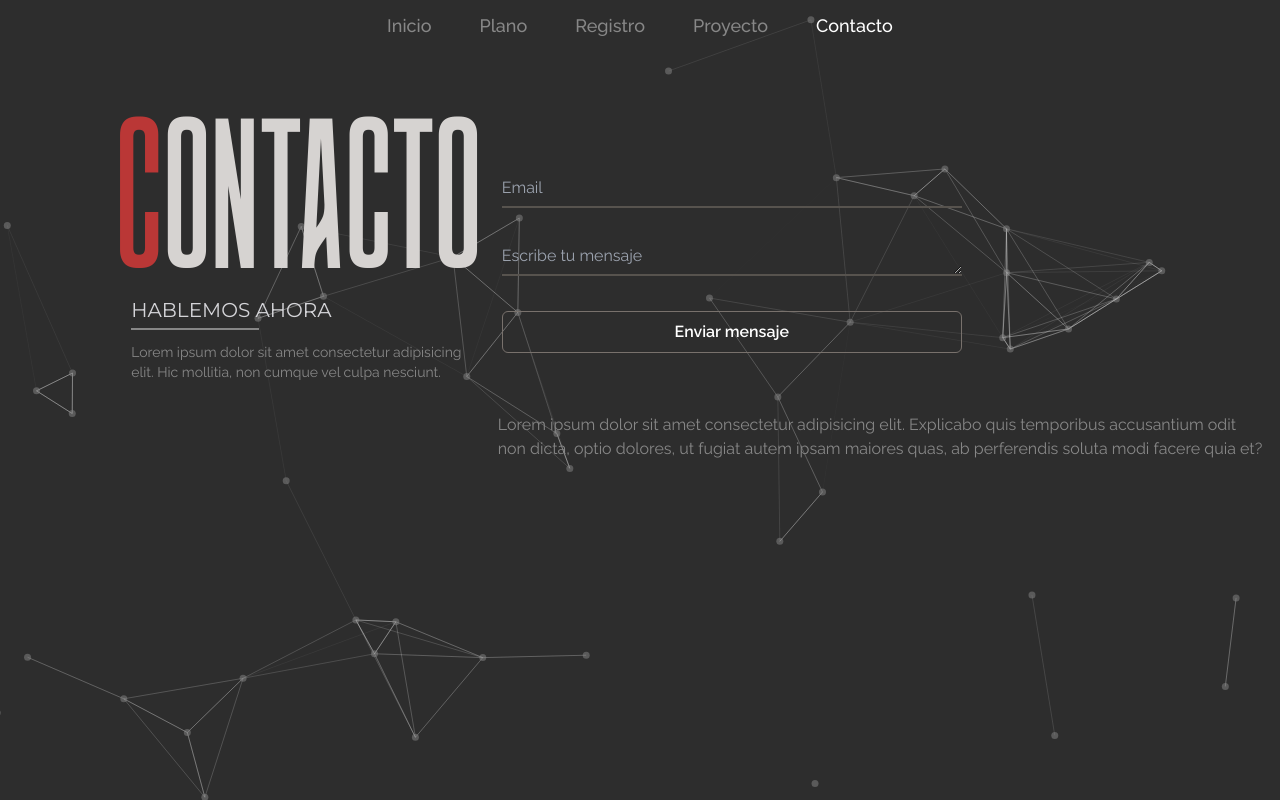
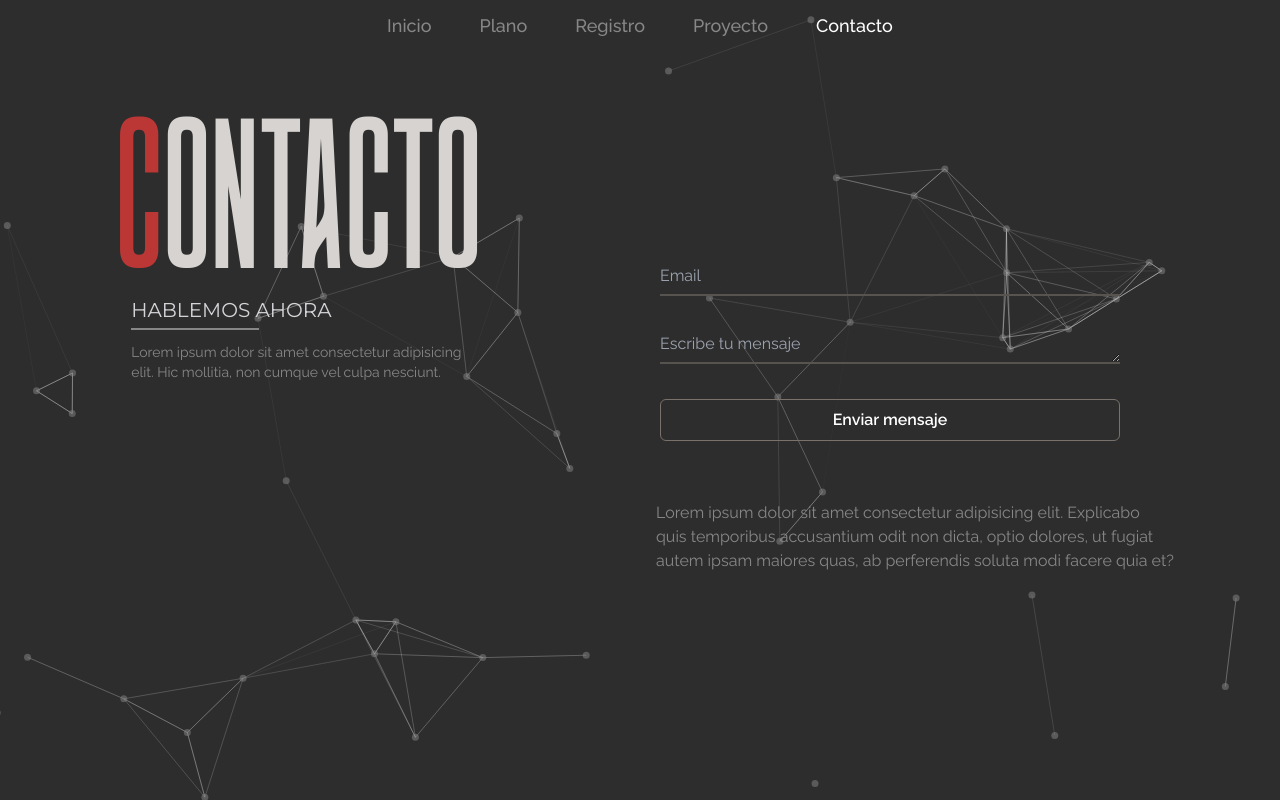
Before and after one commit to Najdorf12/gallery-app, a React (Vite) app: page /contacto in a window 1280 px wide. Built offline with nearby package versions, Linux system fonts and the light colour scheme.

Commit message:
add styles2

```diff
--- a/src/pages/Contact.jsx
+++ b/src/pages/Contact.jsx
@@ -37,7 +37,7 @@ const Contact = () => {
       <section className="pt-20 w-full bg-white flex flex-col lg:flex-row lg:items:center lg:justify-center lg:pt-28 ">
         <TsParticlesBg />
         <Navbar />
-        <article className="z-50  text-center self-center lg:text-start lg:pl-[9%] lg:self-start  2xl:pl-[12%]">
+        <article className="z-50  text-center self-center lg:text-start lg:pl-[9%] lg:w-1/2 lg:self-start  2xl:pl-[12%] ">
           <h6
             id="split"
             className="text-8xl text-stone-300  font-medium august-bold md:text-9xl  lg:text-[10rem] xl:text-[14rem] 2xl:text-[16rem]"
@@ -59,7 +59,7 @@ const Contact = () => {
           </div>
         </article>
 
-        <section className="w-full flex flex-col justify-center items-center mt-5  font-text2 relative z-50 lg:items-start  lg:mt-6 xl:mt-7 2xl:mt-8">
+        <section className="w-full flex flex-col justify-center items-center mt-5  font-text2 relative z-50  lg:w-1/2 lg:mt-28 lg:items-start xl:mt-40   ">
           <div
             style={{ animation: "slideInFromLeft 1s ease-out" }}
             className="w-full relative   rounded-md  overflow-hidden flex flex-col   px-5  max-w-[500px]  "
```
